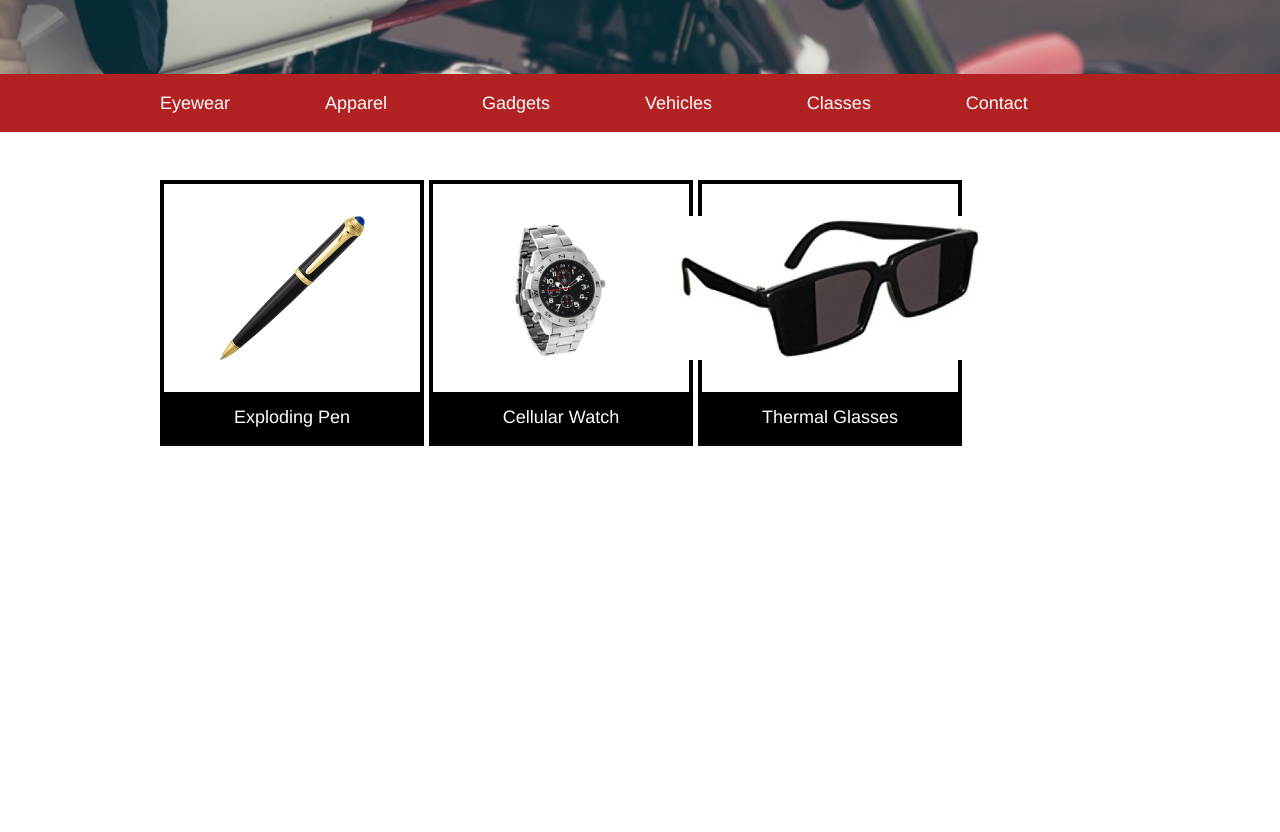
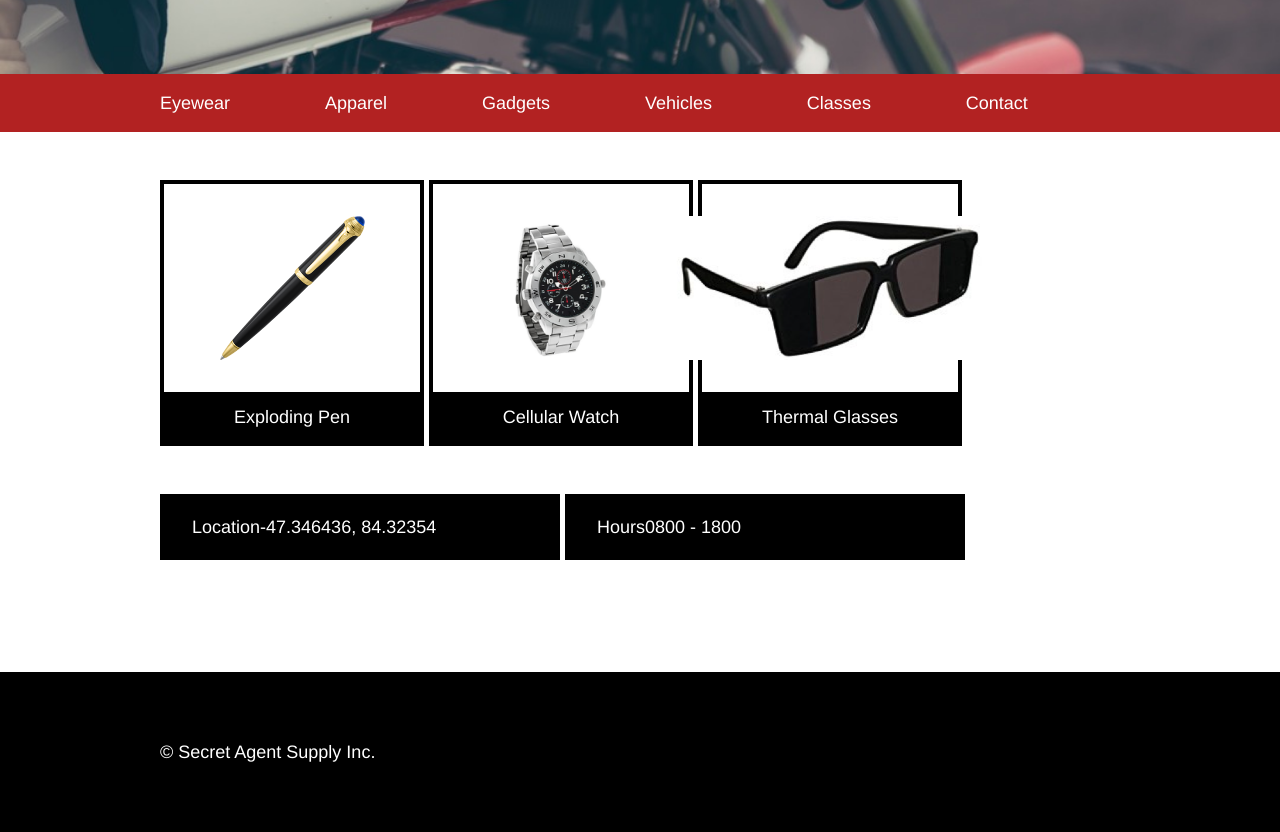
Before and after one commit to indieamy/secret-agent-supply, a plain HTML site: page index.html in a window 1280 px wide. Shown: the part 462-1294 px from the top of the page. Before the commit the page ends 956 px from the top, so only its background shows below. Drawn offline with Linux system fonts and the light colour scheme.

Commit message:
Add location and hours and footer with styling. Work on spacing issue

```diff
--- a/index.html
+++ b/index.html
@@ -69,6 +69,21 @@
             	<p>Thermal Glasses</p>
             </div>
         </div>
+        <div class="location-hours">
+        	<p>Location</p><br />
+        	<p>-47.346436, 84.32354</p>
+        </div>
+        <div class="location-hours">
+        	<p>Hours</p><br />
+        	<p>0800 - 1800</p>
+        </div>
+    </div>
+</div>
+
+<!-- Footer -->
+<div class="footer">
+	<div class="container">
+		<p>&copy; Secret Agent Supply Inc. </p>
     </div>
 </div>
 
--- a/style.css
+++ b/style.css
@@ -122,3 +122,31 @@ header {
 	background-color: black;
 	padding: 1rem 1rem;
 }
+
+/* Location and Hours */
+
+.location-hours {
+	display: inline-flex;
+	align-content:space-between;
+	margin-top: 3rem;
+	margin-bottom: 4rem;
+	padding: 1.5rem 2rem;
+	width: 35%;
+	background-color: black;
+	color: white;
+}
+
+/* Footer */
+
+.footer {
+	display: flex;
+	justify-content: center;
+	align-items: center;
+	background-color: black;
+	height: 10rem;
+}
+
+.footer p {
+	color: white;
+	text-align: left;
+}
```
